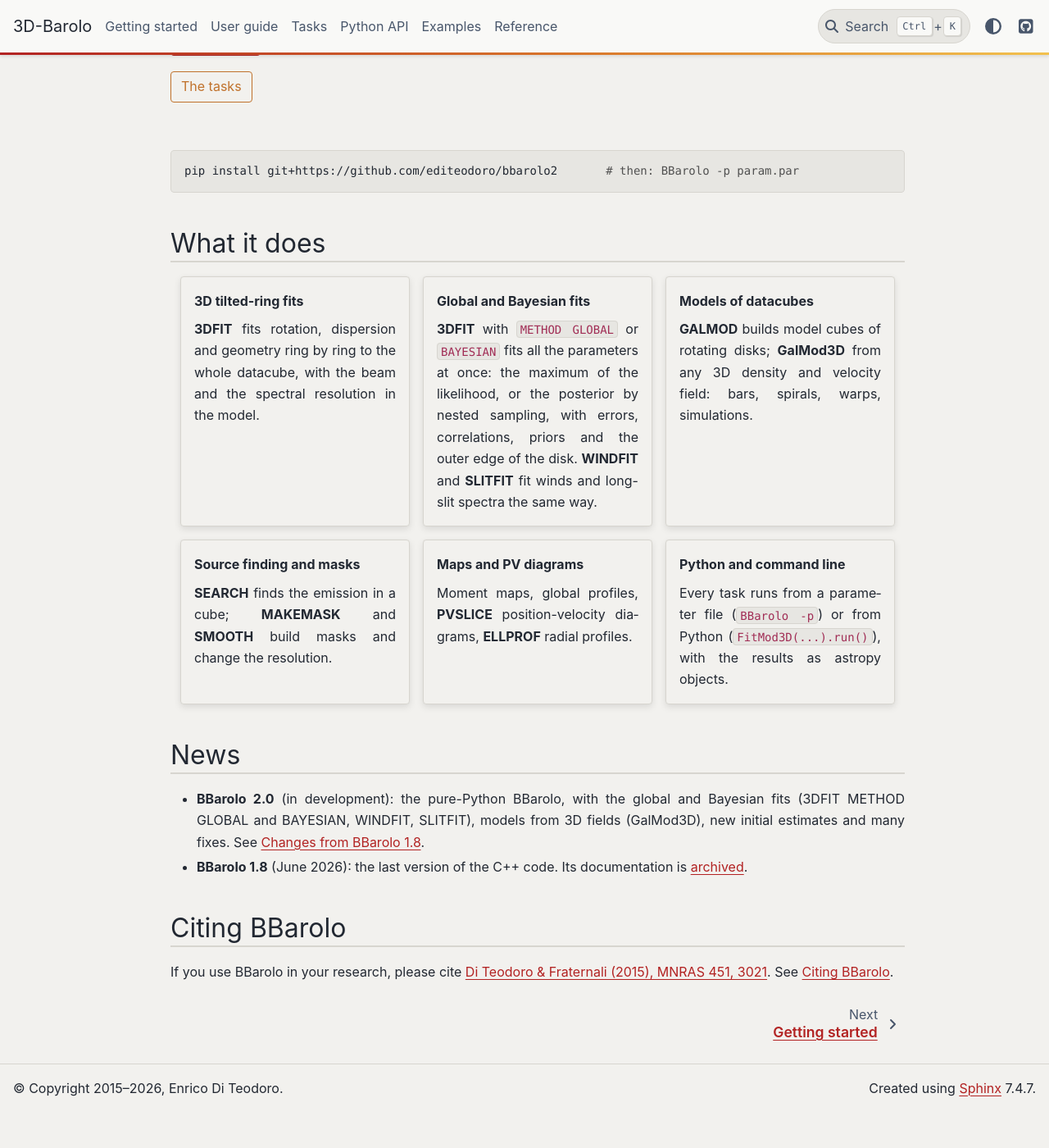
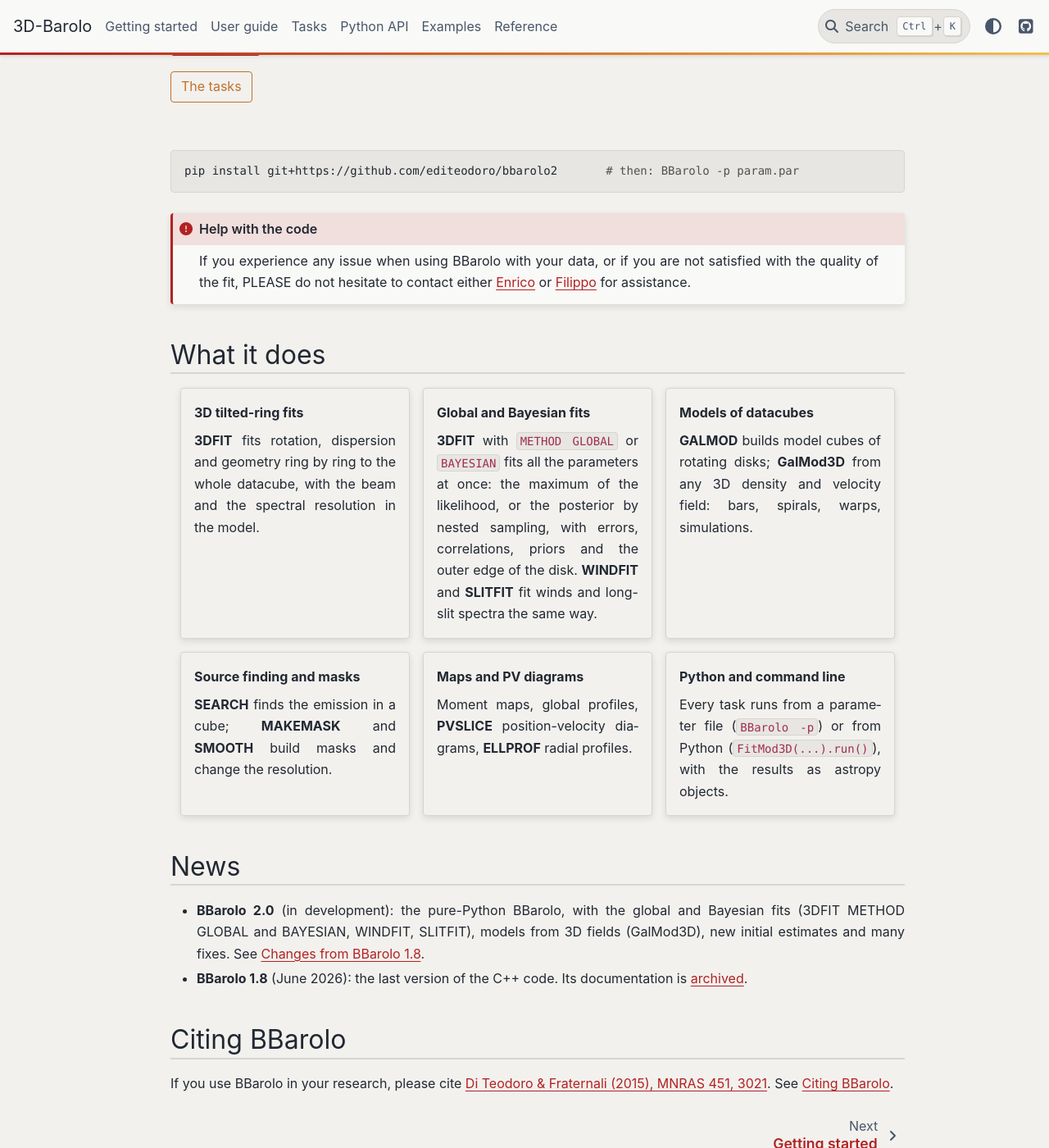
Before and after one commit to editeodoro/bbarolo2, a Sphinx documentation site: the page built from docs/index.md, in a window 1280 px wide and 1400 px high, scrolled down 551 px. Shown: the whole window at 82% size. Built offline with Sphinx 7.4.7 and the PyData theme 0.15.4, drawn with Linux system fonts in a browser that asks for light colours; before the commit the page ends 1907 px from its top, so only the background shows below that.

Commit message:
Docs homepage: the "Help with the code" message, as on the old website
A box under the install line: if BBarolo has issues with your data or the fit is poor, contact Enrico or Filippo
(the addresses of the old website). An admonition in the BBarolo colour (custom.css, light and dark).

Co-Authored-By: Claude Opus 5.5 <noreply@anthropic.com>

````diff
--- a/docs/_static/custom.css
+++ b/docs/_static/custom.css
@@ -102,3 +102,14 @@ dl.bbparams > dt code { font-weight: 600; }
 dl.bbparams .bbparams-aliases { color: var(--pst-color-text-muted); font-size: 0.9rem; }
 dl.bbparams > dd > p:last-child { color: var(--pst-color-text-muted); font-size: 0.92rem; }
 p.rubric.bbparams-group { font-size: 1.15rem; margin-top: 2rem; border-bottom: 1px solid var(--pst-color-border); padding-bottom: 0.2rem; }
+
+/* The help box of the landing page ("Help with the code"): an admonition in the BBarolo colour instead of the
+   theme's colour of "important" */
+.admonition.bb-help, div.admonition.bb-help { border-color: var(--pst-color-primary); }
+.admonition.bb-help > .admonition-title, div.admonition.bb-help > .admonition-title {
+  background-color: rgba(178, 34, 34, 0.12);
+}
+html[data-theme="dark"] .admonition.bb-help > .admonition-title { background-color: rgba(230, 127, 127, 0.15); }
+.admonition.bb-help > .admonition-title:after, div.admonition.bb-help > .admonition-title:after {
+  color: var(--pst-color-primary);
+}
--- a/docs/index.md
+++ b/docs/index.md
@@ -42,6 +42,14 @@ The tasks
 ```bash
 pip install git+https://github.com/editeodoro/bbarolo2       # then: BBarolo -p param.par
 ```
+
+:::{admonition} Help with the code
+:class: important bb-help
+
+If you experience any issue when using BBarolo with your data, or if you are not satisfied with the quality of the
+fit, PLEASE do not hesitate to contact either [Enrico](mailto:enrico.diteodoro@gmail.com) or
+[Filippo](mailto:fraternali@astro.rug.nl) for assistance.
+:::
 
 ## What it does
 
````
